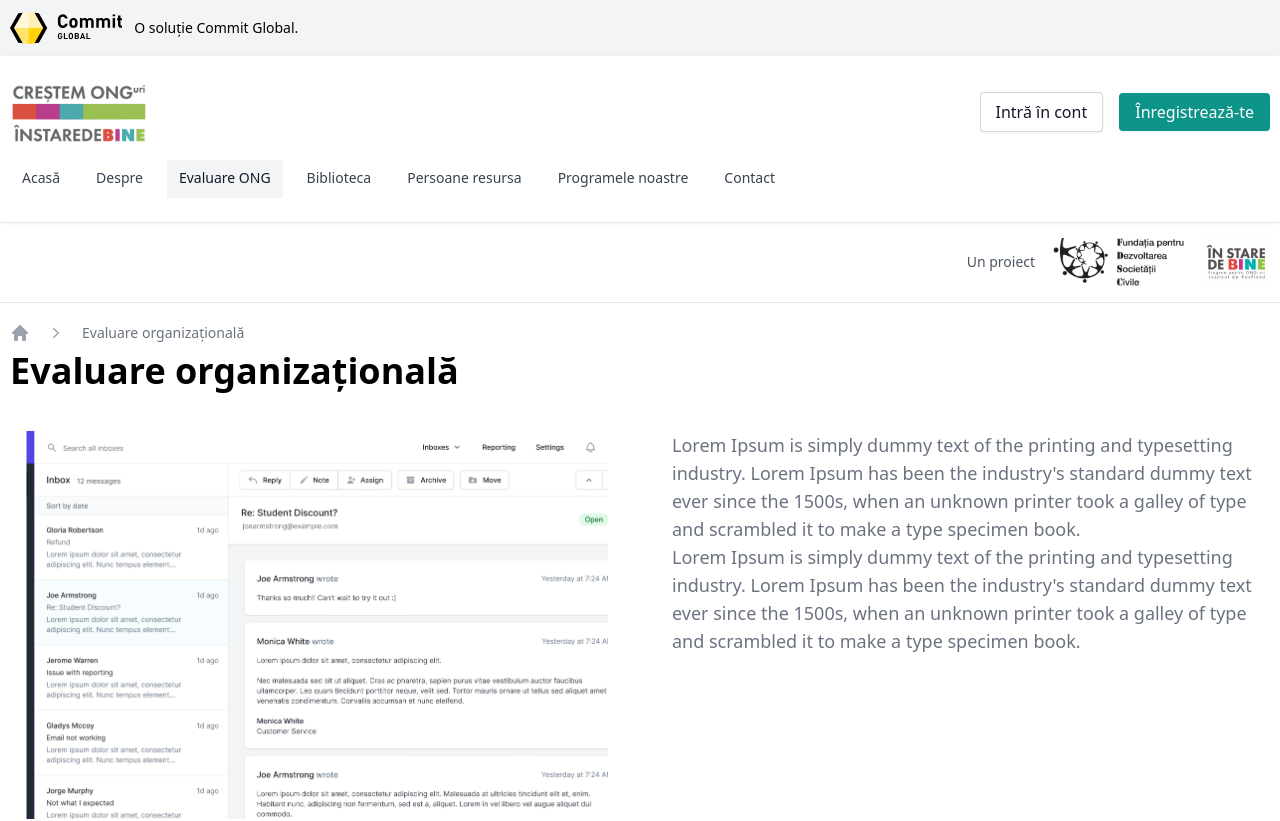
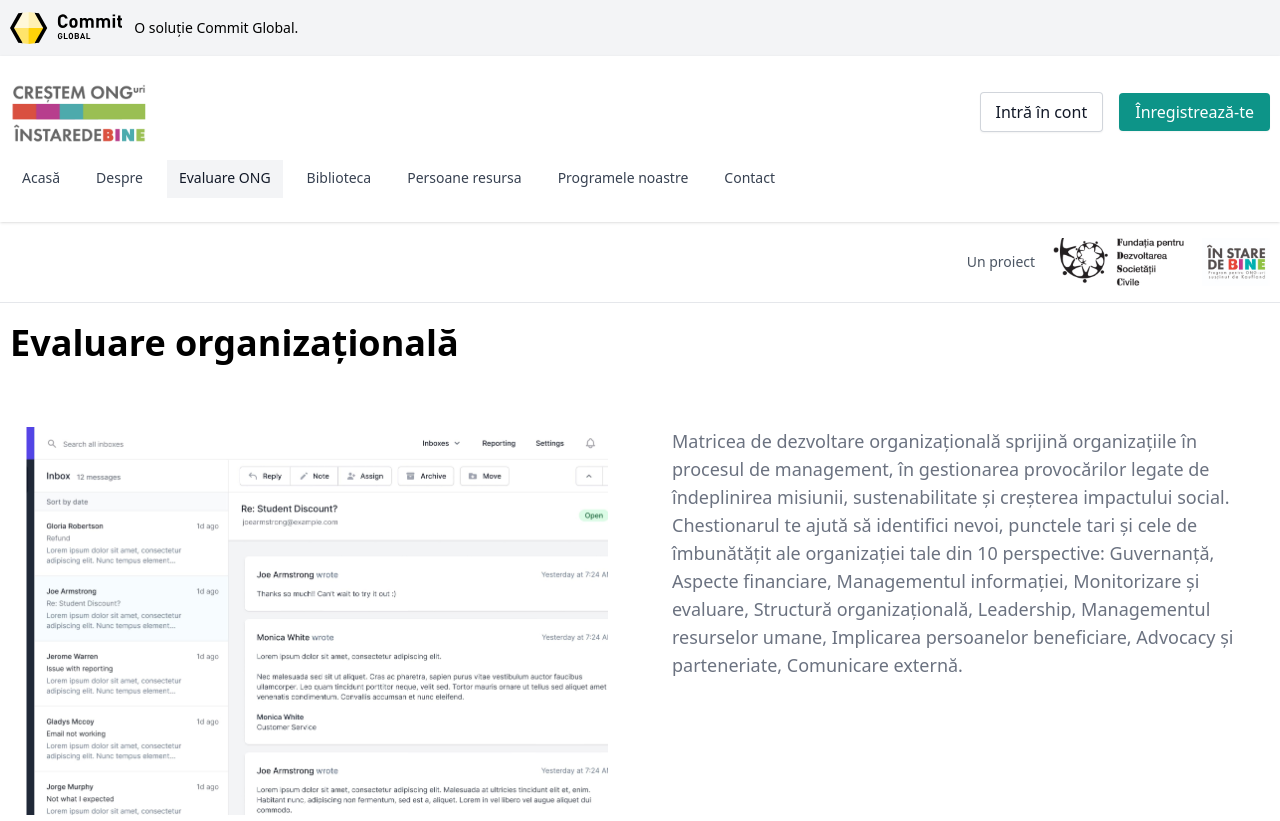
Before and after one commit to code4romania/crestem-ong, a React (Vite) app in the folder client/: page / in a window 1280 px wide. Shown: the top 821 px of the page. Built offline with nearby package versions, Linux system fonts and the light colour scheme.

Commit message:
Remove lorem ipsums

```diff
--- a/client/src/components/Breadcrumbs/index.tsx
+++ b/client/src/components/Breadcrumbs/index.tsx
@@ -1,10 +1,5 @@
 import { ChevronRightIcon, HomeIcon } from "@heroicons/react/20/solid";
 import { Link } from "react-router-dom";
-//
-// const pages = [
-//   { name: "Projects", href: "#", current: false },
-//   { name: "Project Nero", href: "#", current: true },
-// ];
 
 export default function Example({
   pages,
--- a/client/src/pages/Home/index.tsx
+++ b/client/src/pages/Home/index.tsx
@@ -2,7 +2,6 @@ import React from "react";
 import Button from "@/components/Button";
 import Section from "@/components/Section";
 import Heading from "@/components/Heading";
-import Breadcrumbs from "@/components/Breadcrumbs";
 import screenshot from "@/assets/screenshot.jpg";
 import { useAppSelector } from "@/redux/store";
 import empty from "@/assets/empty.svg";
@@ -17,32 +16,26 @@ const Home = () => {
     <div>
       <Section>
         <div className={"space-y-2"}>
-          <Breadcrumbs
-            pages={[
-              { name: "Evaluare organizațională", href: "#", current: true },
-            ]}
-          />
           <Heading level={"h2"}>Evaluare organizațională</Heading>
         </div>
       </Section>
       {!hasReports && (
-        <Section>
-          <div className="h-1/2 flex justify-center mt-0 mr-auto mb-0 ml-auto container gap-8">
-            <div className="w-full h-full flex items-center justify-center pt-0 pr-4 pb-0 pl-4 md:w-1/2 md:mb-0">
+        <Section className="py-6">
+          <div className="grid lg:grid-cols-2 justify-center mt-0 mr-auto mb-0 ml-auto container gap-8">
+            <div className="w-full h-full flex items-center justify-center pt-0 pr-4 pb-0 pl-4 md:mb-0">
               <img src={screenshot} />
             </div>
-            <div className="w-full h-full items- justify- pt-0 pr-4 pb-0 pl-4 md:w-1/2 md:mb-0 text-lg text-gray-500">
+            <div className="w-full h-full items- justify- pt-0 pr-4 pb-0 pl-4 md:mb-0 text-lg text-gray-500">
               <p>
-                Lorem Ipsum is simply dummy text of the printing and typesetting
-                industry. Lorem Ipsum has been the industry's standard dummy
-                text ever since the 1500s, when an unknown printer took a galley
-                of type and scrambled it to make a type specimen book.
-              </p>
-              <p>
-                Lorem Ipsum is simply dummy text of the printing and typesetting
-                industry. Lorem Ipsum has been the industry's standard dummy
-                text ever since the 1500s, when an unknown printer took a galley
-                of type and scrambled it to make a type specimen book.
+                Matricea de dezvoltare organizațională sprijină organizațiile în
+                procesul de management, în gestionarea provocărilor legate de
+                îndeplinirea misiunii, sustenabilitate și creșterea impactului
+                social. Chestionarul te ajută să identifici nevoi, punctele tari
+                și cele de îmbunătățit ale organizației tale din 10 perspective:
+                Guvernanță, Aspecte financiare, Managementul informației,
+                Monitorizare și evaluare, Structură organizațională, Leadership,
+                Managementul resurselor umane, Implicarea persoanelor
+                beneficiare, Advocacy și parteneriate, Comunicare externă.
               </p>
             </div>
           </div>
@@ -52,12 +45,12 @@ const Home = () => {
         hasReports ? (
           <>
             <Section key={"reports"} className="overflow-x-hidden">
-              <p className="color-gray-500 text-lg mb-4">
-                Lorem Ipsum is simply dummy text of the printing and typesetting
-                industry. Lorem Ipsum has been the industry's standard dummy
-                text ever since the 1500s, when an unknown printer took a galley
-                of type and scrambled it to make a type specimen book.{" "}
-              </p>
+              {/*<p className="color-gray-500 text-lg mb-4">*/}
+              {/*  Lorem Ipsum is simply dummy text of the printing and typesetting*/}
+              {/*  industry. Lorem Ipsum has been the industry's standard dummy*/}
+              {/*  text ever since the 1500s, when an unknown printer took a galley*/}
+              {/*  of type and scrambled it to make a type specimen book.{" "}*/}
+              {/*</p>*/}
               <div className="overflow-x-scroll ">
                 <table className="min-w-full divide-y divide-gray-300">
                   <TableHeadReports />
@@ -112,13 +105,15 @@ const Home = () => {
       ) : (
         <Section className="bg-gray-100 bg-opacity-90 text-center py-8">
           <Heading level="h2">Înscrie-te acum</Heading>
-          <p className="text-lg leading-6 font-normal mt-4 mb-8 max-w-xl mx-auto">
-            Ac euismod vel sit maecenas id pellentesque eu sed consectetur.
-            Malesuada adipiscing sagittis vel nulla nec.
-          </p>
-          <Button color="white" to="/register">
-            Înregistrează-te
-          </Button>
+          {/*<p className="text-lg leading-6 font-normal mt-4 mb-8 max-w-xl mx-auto">*/}
+          {/*  Ac euismod vel sit maecenas id pellentesque eu sed consectetur.*/}
+          {/*  Malesuada adipiscing sagittis vel nulla nec.*/}
+          {/*</p>*/}
+          <div className="mt-8">
+            <Button color="white" to="/register">
+              Înregistrează-te
+            </Button>
+          </div>
         </Section>
       )}
     </div>
--- a/client/src/pages/Login/index.tsx
+++ b/client/src/pages/Login/index.tsx
@@ -28,10 +28,10 @@ export type LoginInput = TypeOf<typeof loginSchema>;
 const FormHeader = memo(() => (
   <>
     <Heading level="h2">Bine ai venit!</Heading>
-    <p className="my-2 text-lg text-gray-400 leading-relaxed text-">
-      Lorem ipsum dolor sit amet consectetur adipisicing elit. Ea sit eaque
-      totam aliquid veritatis assumenda temporibus harum unde!
-    </p>
+    {/*<p className="my-2 text-lg text-gray-400 leading-relaxed text-">*/}
+    {/*  Lorem ipsum dolor sit amet consectetur adipisicing elit. Ea sit eaque*/}
+    {/*  totam aliquid veritatis assumenda temporibus harum unde!*/}
+    {/*</p>*/}
   </>
 ));
 
@@ -110,7 +110,10 @@ const Login = memo(() => {
   return (
     <Section>
       <div className="grid md:grid-cols-2 items-center justify-center mt-0 mr-auto mb-0 ml-auto gap-8">
-        <form onSubmit={handleSubmit(onSubmitHandler)}>
+        <form
+          // className="order-2 md:order-1"
+          onSubmit={handleSubmit(onSubmitHandler)}
+        >
           <FormHeader />
           <Input
             label="Email"
--- a/client/src/pages/Register/index.tsx
+++ b/client/src/pages/Register/index.tsx
@@ -3,7 +3,6 @@ import { useRegisterUserMutation } from "@/redux/api/authApi";
 import { literal, object, string, TypeOf } from "zod";
 import { SubmitHandler, useForm } from "react-hook-form";
 import { zodResolver } from "@hookform/resolvers/zod/dist/zod";
-import Breadcrumbs from "@/components/Breadcrumbs";
 import Heading from "@/components/Heading";
 import Section from "@/components/Section";
 import Button from "@/components/Button";
@@ -74,9 +73,6 @@ const Register = () => {
     <div>
       <Section>
         <div className={"space-y-2"}>
-          <Breadcrumbs
-            pages={[{ name: "Înregistrare", href: "#", current: true }]}
-          />
           <Heading level={"h2"}>Înregistrare</Heading>
         </div>
       </Section>
```
